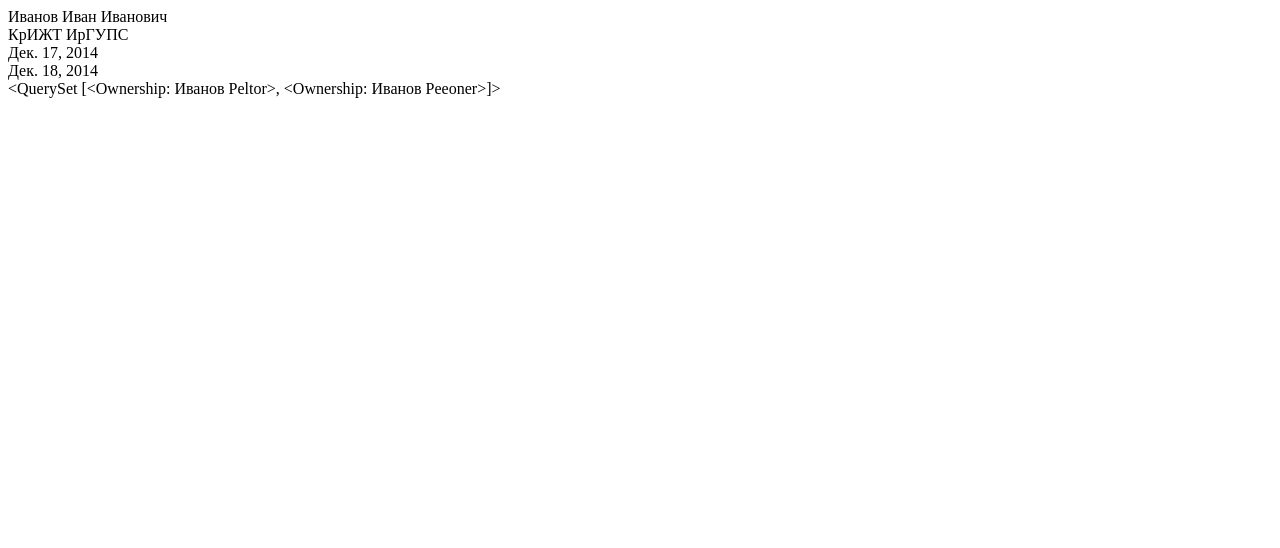
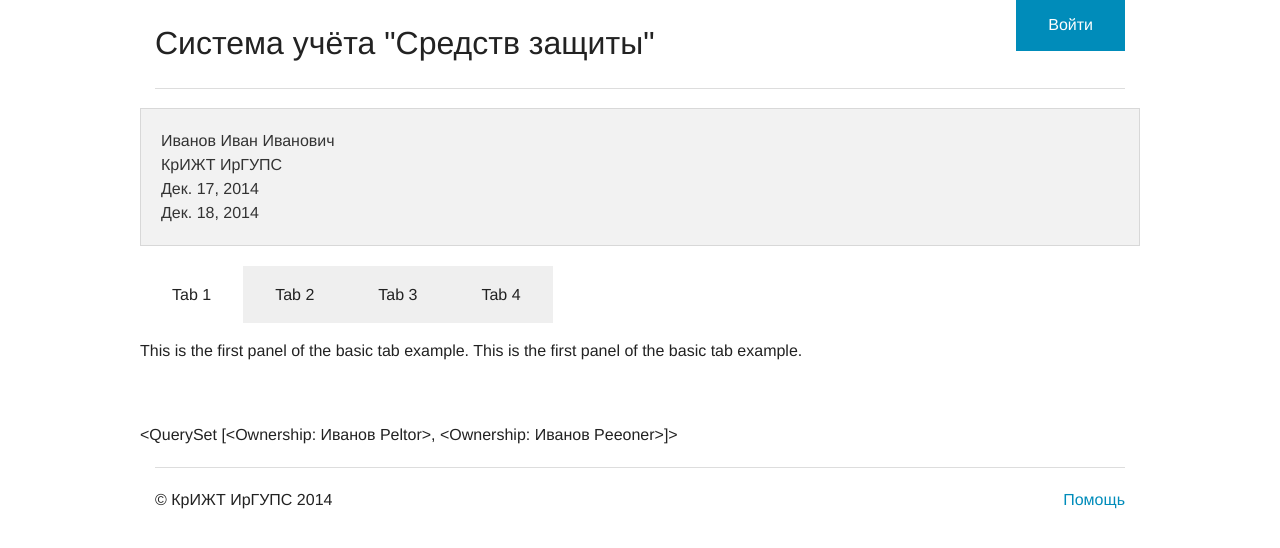
Before and after one commit to cImentik/equipment, a Django app: page /eq/cart/1/ in a window 1280 px wide. Shown: the top 548 px of the page. Run offline with Django 3.2, Linux system fonts and the light colour scheme; data comes from the database, SQL or seed files in the repository.

Commit message:
add base css markup, add base html blocks, slight changes of pages

```diff
--- a/eq/templates/eq/cart.html
+++ b/eq/templates/eq/cart.html
@@ -1,10 +1,9 @@
-<!DOCTYPE html>
-<html>
-<head lang="en">
-    <meta charset="UTF-8">
-    <title></title>
-</head>
-<body>
+{% extends 'main.html' %}
+
+{% block eq %}
+<div class="row">
+    <div class="large-12 columns">
+     	<div class="panel">
             {{ employee.surname }} {{ employee.firstname }} {{ employee.patronymic }}
             <br/>
             {{ employee.unit }}
@@ -12,7 +11,15 @@
             {{ employee.hired }}
             <br/>
             {{ employee.moved }}
-<br/>
+      	</div>
+    </div>
+</div>
+<dl class="tabs" data-tab>
+    <dd class="active"><a href="#panel1">Tab 1</a></dd>
+    <dd><a href="#panel2">Tab 2</a></dd>
+    <dd><a href="#panel3">Tab 3</a></dd>
+    <dd><a href="#panel4">Tab 4</a></dd>
+</dl>
+<div class="tabs-content"> <div class="content active" id="panel1"> <p>This is the first panel of the basic tab example. This is the first panel of the basic tab example.</p> </div> <div class="content" id="panel2"> <p>This is the second panel of the basic tab example. This is the second panel of the basic tab example.</p> </div> <div class="content" id="panel3"> <p>This is the third panel of the basic tab example. This is the third panel of the basic tab example.</p> </div> <div class="content" id="panel4"> <p>This is the fourth panel of the basic tab example. This is the fourth panel of the basic tab example.</p> </div> </div>
 {{ ownerships }}
-</body>
-</html>
+{% endblock %}
--- /dev/null
+++ b/templates/main.html
@@ -0,0 +1,42 @@
+{% load staticfiles %}
+<!DOCTYPE html>
+<html>
+<head lang="en">
+    <meta charset="UTF-8">
+    <title>Средства защиты</title>
+    <link rel="stylesheet" type="text/css" href="{% static "css/foundation.css" %}"/>
+    <link rel="stylesheet" type="text/css" href="{% static "css/normalize.css" %}"/>
+
+</head>
+<body>
+<div class="row">
+    <div class="large-12 columns">
+    <div class="nav-bar right">
+            <a href="#" class="button">Войти</a>
+    </div>
+        <h1>Система учёта "Средств защиты"</h1>
+        <hr/>
+    </div>
+</div>
+<div class="row">
+    {% block eq %}{% endblock %}
+</div>
+<footer class="row">
+    <div class="large-12 columns">
+        <hr/>
+        <div class="row">
+            <div class="large-6 columns">
+                <p>&copy; КрИЖТ ИрГУПС {% now "Y" %}</p>
+            </div>
+            <div class="large-6 columns">
+                <ul class="inline-list right">
+                    <li><a href="#">Помощь</a></li>
+                </ul>
+            </div>
+        </div>
+    </div>
+</footer>
+    <script src="{% static "js/vendor/jquery.js" %}"></script>
+    <script src="{% static "js/foundation.min.js" %}"></script>
+</body>
+</html>
```
Also changed, not shown: equipment/settings.py (+8 -0 lines). Lines whose indentation alone changed are shown as unchanged.
